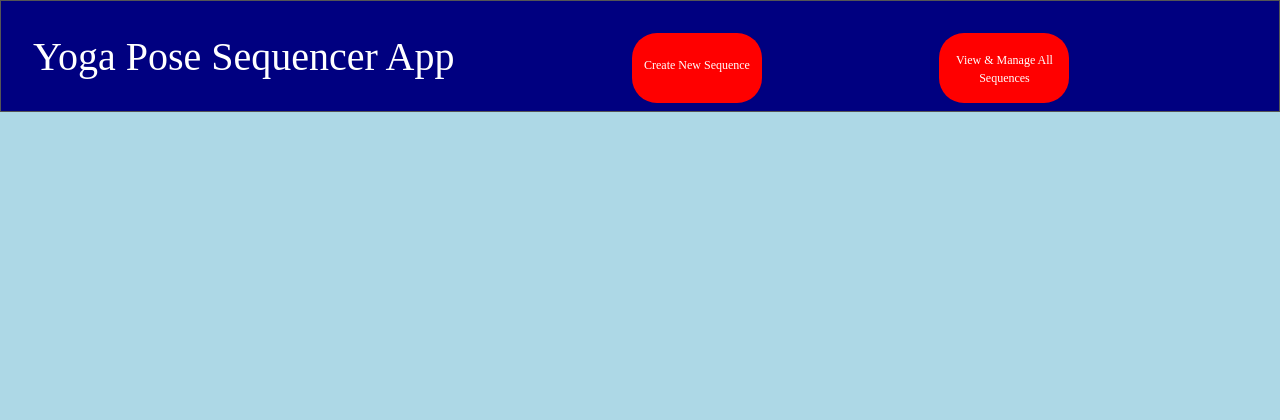
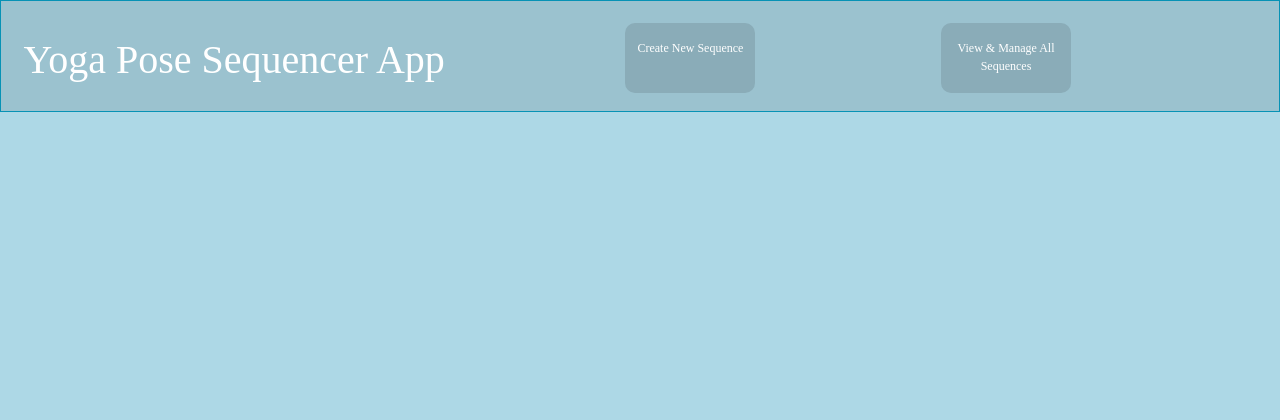
Before and after one commit to 95north/yoga_pose_sequencer_app_frontend, a PHP site: page / in a window 1280 px wide. Shown: the top 420 px of the page. Before the commit the page ends 112 px from the top, so only its background shows below. Run offline with PHP 8.4, Linux system fonts and the light colour scheme.

Commit message:
Fixed flip card angle and X axis misalign, more button styling

```diff
--- a/cards.css
+++ b/cards.css
@@ -3,11 +3,9 @@ body {
   /* font-family: monospace; */
 }
 
- .poses-div {
-  margin: 2rem;
-}
 
- .button {
+
+ /* .button {
   background-color: #000080;
   color: white;
   font-family: monospace;
@@ -16,20 +14,10 @@ body {
   font-size: 20px;
   font-family: "Papyrus"
   text-align: center;
-}
+} */
 
 
-/* .card{
-  text-align: center;
-  padding: 1rem;
-  width: 15rem;
-  height: 25rem;
-  display: inline-grid;
-  margin: 1rem 2rem;
-  box-shadow: 3px 4px #87CEFA;
-  background-color: #F0F8FF;
-  color: #000080;
-} */
+
 
  img {
   max-width:215px;
@@ -42,18 +30,33 @@ body {
 }
 
 
-/* The flip card container - set the width and height to whatever you want. We have added the border property to demonstrate that the flip itself goes out of the box on hover (remove perspective if you don't want the 3D effect */
+/* The flip card container
+- set the width and height to whatever you want.
+We have added the border property to demonstrate that
+the flip itself goes out of the box on hover
+(remove perspective if you don't want the 3D effect */
 
 /* .poses-div { */
+
+  .poses-div {
+    margin: 1rem;
+
+  }
+
+
 .flip-card{
   background-color: transparent;
   width: 100%;
-  height: 110vh;
+  /* height: 110vh; */
+  min-height: 390vh;
+
   /* border: 1px solid #f1f1f1; */
-  perspective: 1000px; /* Remove this if you don't want the 3D effect */
+  /* Remove this if you don't want the 3D effect
+  Now cards flip smoothly and not w weird angle! */
+  /* perspective: 1200px;  */
+  grid-template-columns: repeat(3, 1fr);
+  display: grid;
 
-  display: grid;
-  grid-template-columns: repeat(3, 1fr);
     /* grid-column-gap: 50px; */
 
 }
@@ -71,7 +74,7 @@ body {
 .flip-card-inner:hover  {
   transform: rotateY(180deg);
   transform-origin: 50% 100% 0;
-  transition: transform 0.8s;
+  transition: transform 0.6s;
   transform-style: preserve-3d;
 }
 
@@ -111,5 +114,8 @@ body {
   box-shadow: 3px 4px #87CEFA;
   background-color: #F0F8FF;
   color: #000080;
-  transform: rotateY(180deg);
+  /* transform: translateX(-10px) rotateY(180deg); */
+  transform: translateX(6px) rotateY(180deg);
+  /* translate3d(x,y,z) */
+
 }
--- a/index.css
+++ b/index.css
@@ -4,12 +4,18 @@
     display: flex;
     justify-content: space-between;
     color: #FFFFFF;
-    border: 1px solid #555;
-    background-color: #000080;
+    border: 1px solid #0792b5;
+    background-color: #9bc2cf;
+    /* background-color: #02a6cf; */
+    /* #000080; */
     font-family: "Papyrus";
     height: 7rem;
-    padding: 2rem;
+    padding: 1.4rem;
     font-size: 10px;
+}
+
+.title{
+  padding-top: .8rem;
 }
 
 
@@ -24,17 +30,26 @@ form {
 
 .nav-button {
     display: right;
-    border-radius: 25px;
+    border-radius: 10px;
+    /* margin-top: 1.5em;  Aligns whole button, nope!*/
+    padding: 5px;
     height: 70px;
     width: 130px;
-    background-color:	red;
+    background-color: #8aacb8;
     color: 	#FFFFFF;
-    font-family: "Papyrus";
+    /* font-family: "Papyrus"; */
     font-size: 12px;
     text-align: center;
-    border: #FFFFFF;
+    border: 1px #fffede;
+    margin-right: 5px;
+
 }
 
+.nav-button:hover {
+  background-color: #7997a1; /* Green */
+  opacity: 0.9;
+  box-shadow: 0 6px 8px 0 rgba(0,0,0,0.19), 0 8px 25px 0 rgba(0,0,0,0.14);
+}
 
 
  /* USE for LIs: */
--- a/index.html
+++ b/index.html
@@ -10,21 +10,25 @@
     <body style="
   background:lightblue">
         <div id='nav-header'>
-            <h1>Yoga Pose Sequencer App</h1>
+            <span class='title'>
+                <h1>Yoga Pose Sequencer App</h1>
+            </span>
 
 
             <div class='nav-button' id="new-sequence">
-                <p style= "margin-top: 1.9em">Create New Sequence</p>
+                <p style= "margin-top: .9em">
+                    Create New Sequence</p>
 
             </div>
 
             <div class='nav-button' id="view-sequences">
-                <p style= "margin-top: 1.5em">View & Manage All Sequences</p>
+                <p style= "margin-top: .9em">
+                    View & Manage All Sequences</p>
 
             </div>
 
             <div class='nav-button' id="save-seq" style="display:none">
-                    <p>___</p>
+                    <p style= "margin-top: .9em"> Save Your Sequence </p>
 
             </div>
 
@@ -35,19 +39,19 @@
         </div>
 
 
-      <div class="poses-div ">
-      <div class= "flip-card">
+      <div class="poses-div">
+        <div class= "flip-card">
 
-      </div>
+        </div>
       </div>
 
 
     </body>
 
     <script src="index.js" defer></script>
-    <script src="https://code.jquery.com/jquery-3.3.1.slim.min.js" integrity="sha384-q8i/X+965DzO0rT7abK41JStQIAqVgRVzpbzo5smXKp4YfRvH+8abtTE1Pi6jizo" crossorigin="anonymous"></script>
+    <!-- <script src="https://code.jquery.com/jquery-3.3.1.slim.min.js" integrity="sha384-q8i/X+965DzO0rT7abK41JStQIAqVgRVzpbzo5smXKp4YfRvH+8abtTE1Pi6jizo" crossorigin="anonymous"></script>
     <script src="https://cdnjs.cloudflare.com/ajax/libs/popper.js/1.14.7/umd/popper.min.js" integrity="sha384-UO2eT0CpHqdSJQ6hJty5KVphtPhzWj9WO1clHTMGa3JDZwrnQq4sF86dIHNDz0W1" crossorigin="anonymous"></script>
-    <script src="https://stackpath.bootstrapcdn.com/bootstrap/4.3.1/js/bootstrap.min.js" integrity="sha384-JjSmVgyd0p3pXB1rRibZUAYoIIy6OrQ6VrjIEaFf/nJGzIxFDsf4x0xIM+B07jRM" crossorigin="anonymous"></script>
+    <script src="https://stackpath.bootstrapcdn.com/bootstrap/4.3.1/js/bootstrap.min.js" integrity="sha384-JjSmVgyd0p3pXB1rRibZUAYoIIy6OrQ6VrjIEaFf/nJGzIxFDsf4x0xIM+B07jRM" crossorigin="anonymous"></script> -->
 
 
 </html>
--- a/index.js
+++ b/index.js
@@ -70,7 +70,7 @@ const sequencesUL = document.createElement("UL");
         console.log("e target is: ", e)
         let saveSeqBtn = document.getElementById("save-seq")
         saveSeqBtn.style.display = "block";
-        saveSeqBtn.innerText = "Save Your Sequence"
+        // saveSeqBtn.innerText = "Save Your Sequence"
         saveSeqBtn.onclick = saveSequence;
     } //end of function
 
```
